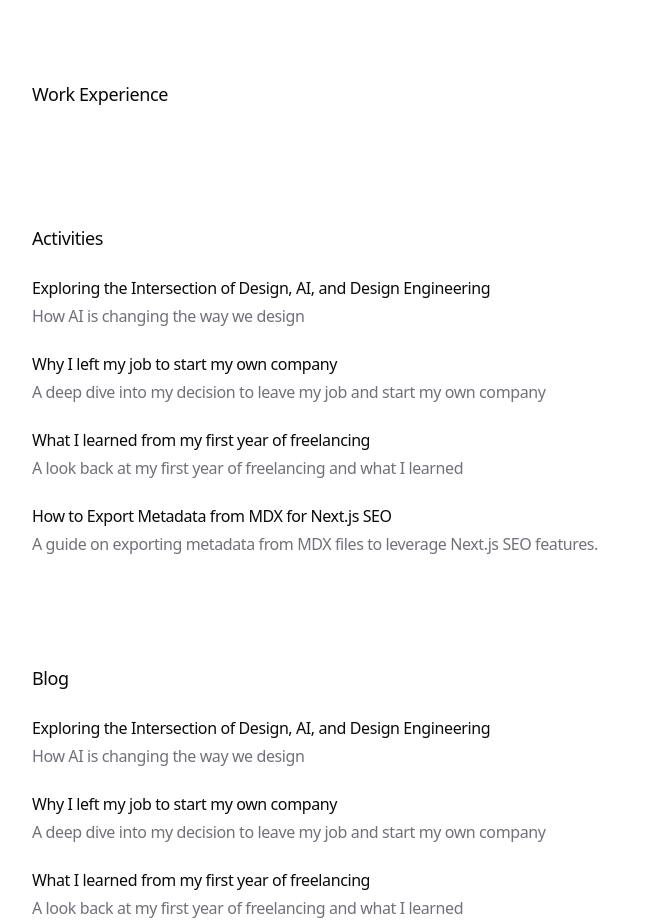
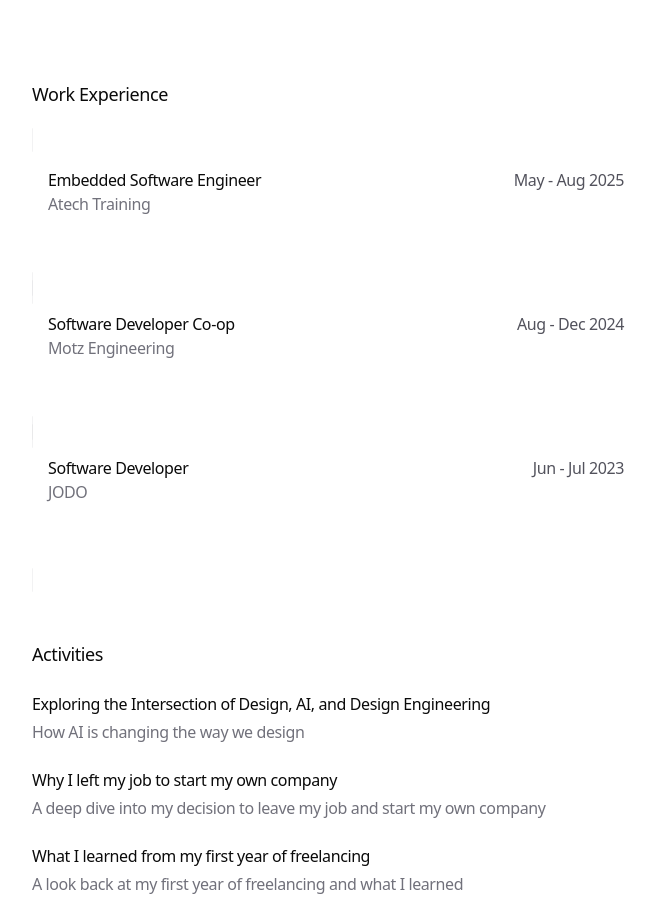
Before and after one commit to kee5625/portfolio, a Next.js app: page / in a window 1280 px wide. Shown: the part 3020-3944 px from the top of the page, without its empty margins (304-959 px from the left). Built offline with nearby package versions, Linux system fonts and the light colour scheme.

Commit message:
fixing work-experince component

```diff
--- a/components/modal.tsx
+++ b/components/modal.tsx
@@ -1,4 +1,4 @@
-import { FC } from "react"
+import { FC, ReactNode } from "react"
 import { Button } from "@/components/ui/button"
 import {
   Dialog,
@@ -22,6 +22,7 @@ interface ModalButtonProps {
   jobCompany: string
   jobStart: string
   jobEnd: string
+  children?: ReactNode
 }
 
 export function ModalButton({
@@ -34,12 +35,13 @@ export function ModalButton({
   jobCompany,
   jobStart,
   jobEnd,
+  children,
 }: ModalButtonProps) {
   return (
     <Dialog>
       <form>
         <DialogTrigger asChild>
-          <Button variant="outline">{triggerText}</Button>
+          {children || <Button variant="outline">{triggerText}</Button>}
         </DialogTrigger>
         <DialogContent className="sm:max-w-[425px]">
           <DialogHeader>
@@ -47,34 +49,13 @@ export function ModalButton({
             <DialogDescription>{description}</DialogDescription>
           </DialogHeader>
           <div className="grid gap-4">
-            <a
-              className="relative overflow-hidden rounded-2xl bg-zinc-300/30 p-[1px] dark:bg-zinc-600/30"
-              href={jobLink}
-              rel="noopener noreferrer"
-              key={jobId}
-            >
-              <Spotlight
-                className="from-zinc-900 via-zinc-800 to-zinc-700 blur-2xl dark:from-zinc-100 dark:via-zinc-200 dark:to-zinc-50"
-                size={64}
-              />
-              <div className="relative h-full w-full rounded-[15px] bg-white p-4 dark:bg-zinc-950">
-                <div className="relative flex w-full flex-row justify-between">
-                  <div>
-                    <h4 className="font-normal dark:text-zinc-100">{jobTitle}</h4>
-                    <p className="text-zinc-500 dark:text-zinc-400">{jobCompany}</p>
-                  </div>
-                  <p className="text-zinc-600 dark:text-zinc-400">
-                    {jobStart} - {jobEnd}
-                  </p>
-                </div>
-              </div>
-            </a>
+            {/* Modal content goes here */}
+            <p>More details about {jobCompany} coming soon...</p>
           </div>
           <DialogFooter>
             <DialogClose asChild>
-              <Button variant="outline">Cancel</Button>
+              <Button variant="outline">Close</Button>
             </DialogClose>
-            <Button type="submit">Save changes</Button>
           </DialogFooter>
         </DialogContent>
       </form>
--- a/components/work-experience.tsx
+++ b/components/work-experience.tsx
@@ -1,20 +1,45 @@
 import { ModalButton } from "./modal"
 import { WORK_EXPERIENCE } from "@/app/data"
-
-interface ModalButtonProps {
-  triggerText: string
-  title: string
-  description: string
-  jobLink: string
-  jobId: string
-  jobTitle: string
-  jobCompany: string
-  jobStart: string
-  jobEnd: string
-}
+import { Spotlight } from "@/components/ui/spotlight"
 
 export function WorkExperienceModals() {
-    return (
-        <></>
-    )
+  return (
+    <div className="grid gap-4">
+      {WORK_EXPERIENCE.map((job) => (
+        <ModalButton
+          key={job.id}
+          triggerText={job.company}
+          title={job.title}
+          description={`Work experience at ${job.company}`}
+          jobLink={job.link}
+          jobId={job.id}
+          jobTitle={job.title}
+          jobCompany={job.company}
+          jobStart={job.start}
+          jobEnd={job.end}
+        >
+          <a
+            className="relative overflow-hidden rounded-2xl bg-zinc-300/30 p-[1px] dark:bg-zinc-600/30"
+            rel="noopener noreferrer"
+          >
+            <Spotlight
+              className="from-zinc-900 via-zinc-800 to-zinc-700 blur-2xl dark:from-zinc-100 dark:via-zinc-200 dark:to-zinc-50"
+              size={64}
+            />
+            <div className="relative h-full w-full rounded-[15px] bg-white p-4 dark:bg-zinc-950">
+              <div className="relative flex w-full flex-row justify-between">
+                <div>
+                  <h4 className="font-normal dark:text-zinc-100">{job.title}</h4>
+                  <p className="text-zinc-500 dark:text-zinc-400">{job.company}</p>
+                </div>
+                <p className="text-zinc-600 dark:text-zinc-400">
+                  {job.start} - {job.end}
+                </p>
+              </div>
+            </div>
+          </a>
+        </ModalButton>
+      ))}
+    </div>
+  )
 }
```
